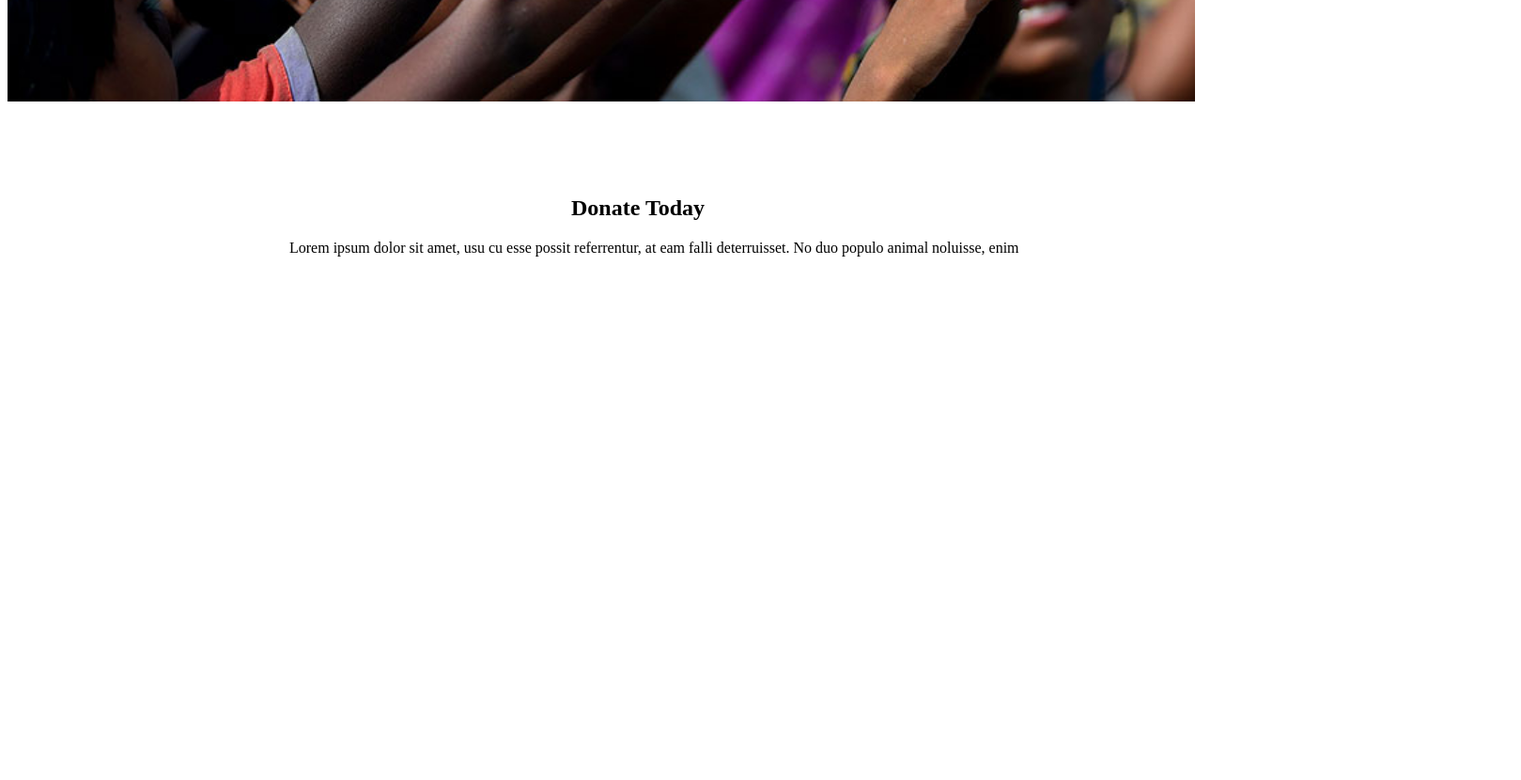
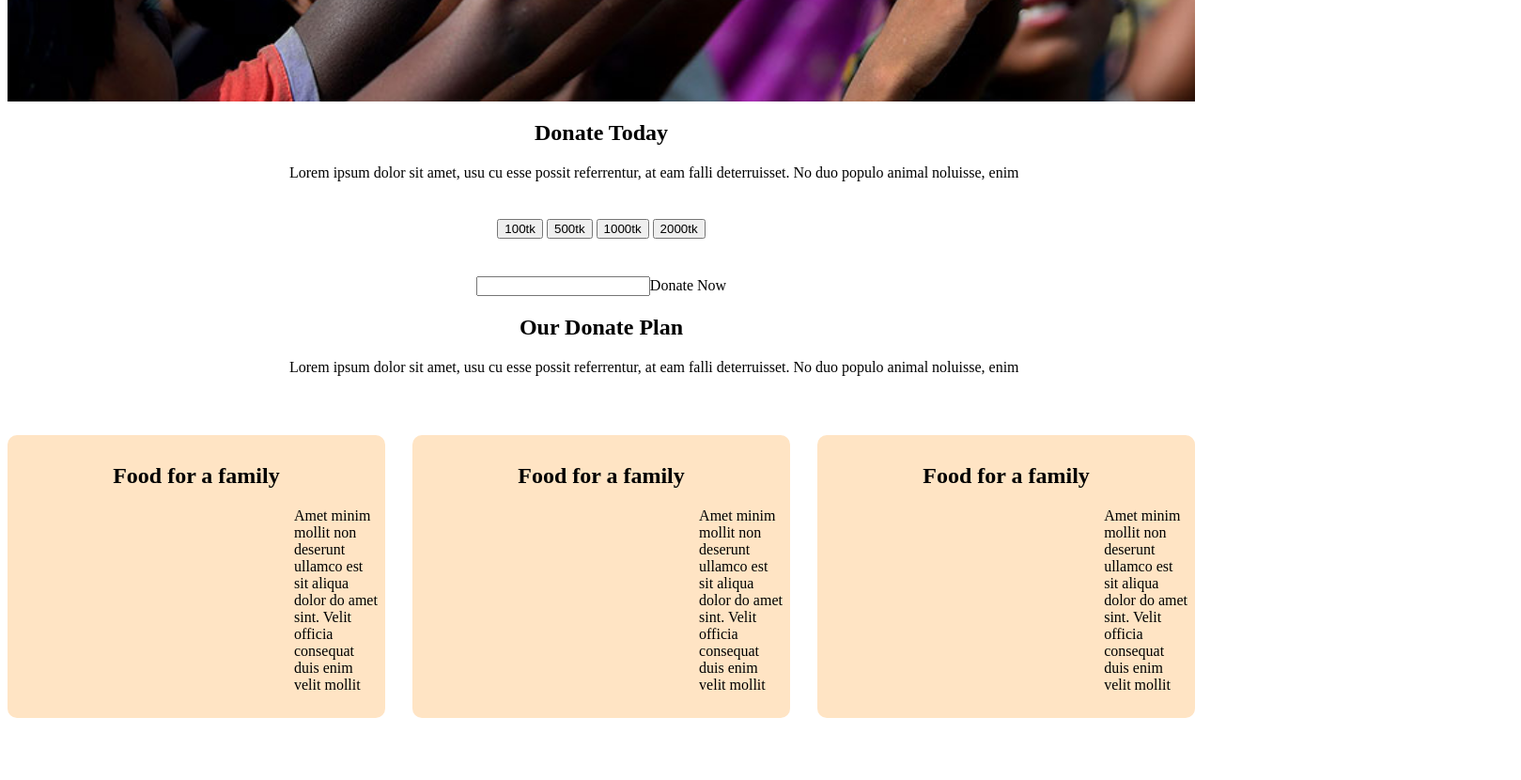
Before and after one commit to afran43/first-assignment, a plain HTML site: page index.html in a window 1280 px wide. Shown: the part 700-1530 px from the top of the page at 94% size, 1619 px wide, since content can reach past the window. Before the commit the page ends 989 px from the top, so only its background shows below. Drawn offline with Linux system fonts and the light colour scheme.

Commit message:
assignment

```diff
--- a/index.html
+++ b/index.html
@@ -28,9 +28,47 @@ deterruisset. No duo populo animal noluisse, enim
 deterruisset. No duo populo animal noluisse, enim
 </p>
 </div>
+<div class="button">
+
+    <button type="button">100tk</button>
+    <button type="button">500tk</button>
+    <button type="button">1000tk</button>
+    <button type="button">2000tk</button>
+</div>
+    <div class="Input"><input type="text"><label>Donate Now</label></div>
+<div class="Plan">
+    <h1>Our Donate Plan</h1>
+    <p>Lorem ipsum dolor sit amet, usu cu esse possit referrentur, at eam falli
+        deterruisset. No duo populo animal noluisse, enim</p>
+
+</div>
+
+<div class="row">
+    <div class="course-col">
+   <h1>Food for a family</h1>
+   <p>Amet minim mollit non deserunt
+    ullamco est sit aliqua dolor do amet
+    sint. Velit officia consequat duis enim
+    velit mollit</p>
+
+</div>
+<div class="course-col">
+    <h1>Food for a family</h1>
+    <p>Amet minim mollit non deserunt
+     ullamco est sit aliqua dolor do amet
+     sint. Velit officia consequat duis enim
+     velit mollit</p>
+
+</div>
+<div class="course-col">
+    <h1>Food for a family</h1>
+    <p>Amet minim mollit non deserunt
+     ullamco est sit aliqua dolor do amet
+     sint. Velit officia consequat duis enim
+     velit mollit</p>
+
+</div>
 </section>
 
-
-    </body>
 </body>
 </html>
--- a/style.css
+++ b/style.css
@@ -35,10 +35,36 @@
 }
 /*----Today-----*/
 .Today h1{
-    width: 80%;
-    margin-top: 100px;
-    margin-left: 600px;
+    text-align: center;
 }
 .Today p{
     margin-left: 300px;
 }
+.button{
+    padding: 20px 0px;
+    text-align: center;
+    margin: 20px 10px;
+}
+.Input{
+    text-align: center;
+}
+.row{
+    margin-top: 5%;
+    display: flex;
+    justify-content: space-between;
+
+}
+.row{
+    margin-top: 5%;
+   display: flexbox;
+}
+.course-col{
+
+    flex-basis: 31%;
+    background-color: bisque;
+    margin-bottom: 5%;
+    border-radius: 10px;
+    padding: 10px 5px;
+
+
+}
```
